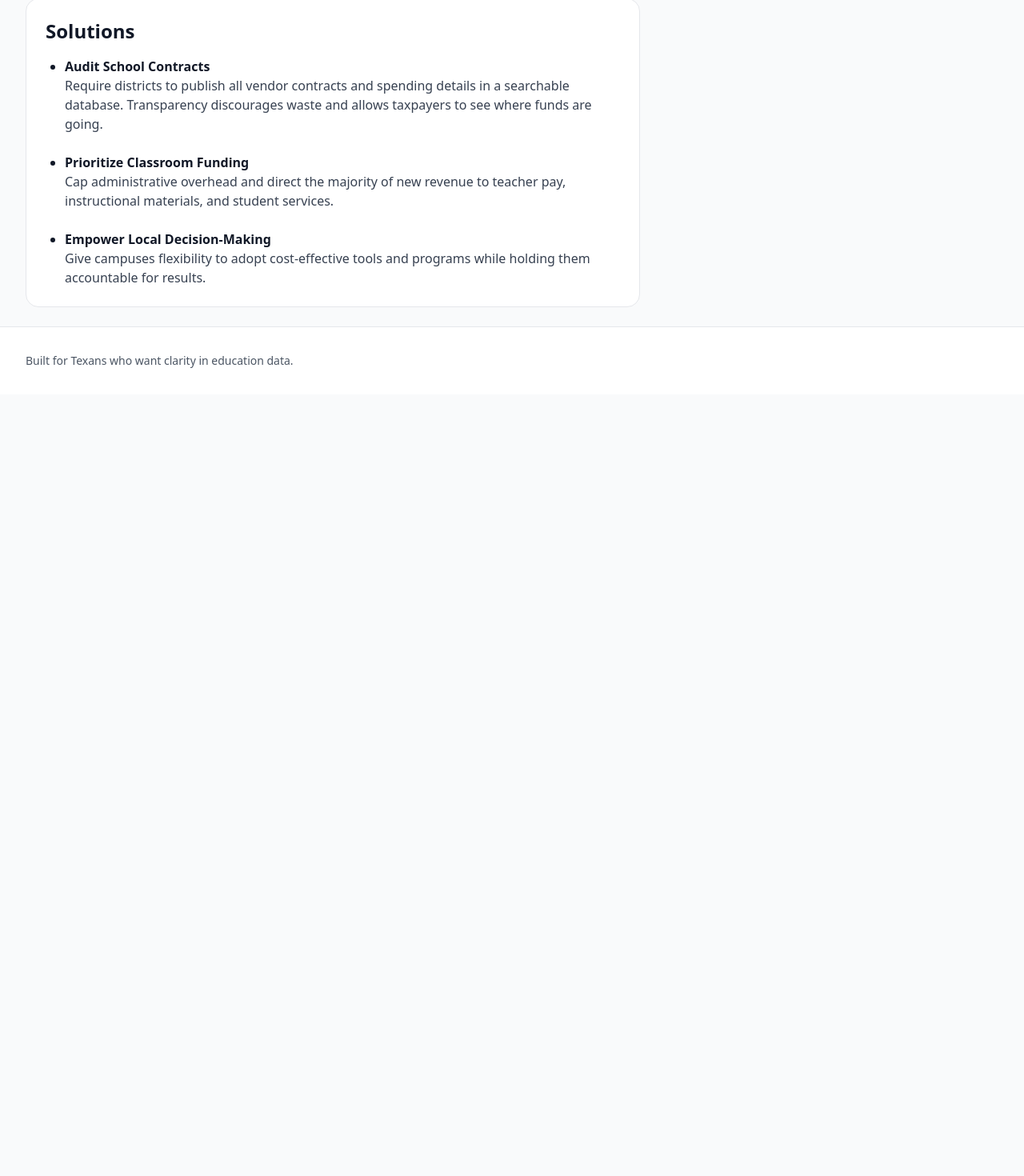
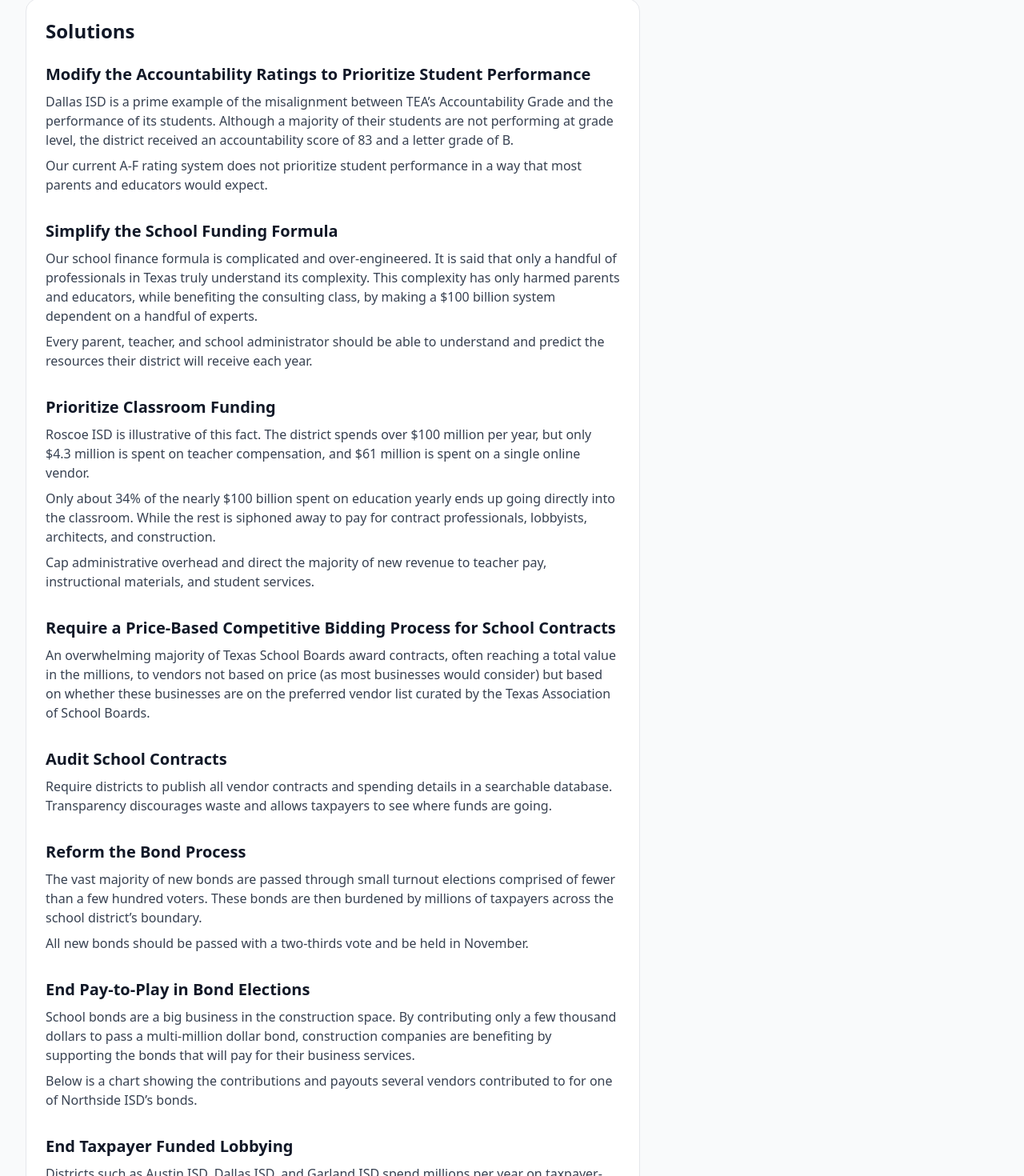
Before and after one commit to jab1897/LoneStarLedger5, a React (Vite) app: page /solutions in a window 1280 px wide. Shown: the part 91-1561 px from the top of the page at 80% size. Before the commit the page ends 800 px from the top, so only its background shows below. Built offline with nearby package versions, Linux system fonts and the light colour scheme.

Commit message:
Update Solutions page content

```diff
--- a/src/pages/Solutions.jsx
+++ b/src/pages/Solutions.jsx
@@ -1,35 +1,79 @@
 import React from "react";
 
-export default function Solutions() {
-  const items = [
+const sections = [
   {
-      title: "Audit School Contracts",
-      description:
-        "Require districts to publish all vendor contracts and spending details in a searchable database. Transparency discourages waste and allows taxpayers to see where funds are going.",
+    title: "Modify the Accountability Ratings to Prioritize Student Performance",
+    paragraphs: [
+      "Dallas ISD is a prime example of the misalignment between TEA’s Accountability Grade and the performance of its students. Although a majority of their students are not performing at grade level, the district received an accountability score of 83 and a letter grade of B.",
+      "Our current A-F rating system does not prioritize student performance in a way that most parents and educators would expect.",
+    ],
+  },
+  {
+    title: "Simplify the School Funding Formula",
+    paragraphs: [
+      "Our school finance formula is complicated and over-engineered. It is said that only a handful of professionals in Texas truly understand its complexity. This complexity has only harmed parents and educators, while benefiting the consulting class, by making a $100 billion system dependent on a handful of experts.",
+      "Every parent, teacher, and school administrator should be able to understand and predict the resources their district will receive each year.",
+    ],
   },
   {
     title: "Prioritize Classroom Funding",
-      description:
+    paragraphs: [
+      "Roscoe ISD is illustrative of this fact. The district spends over $100 million per year, but only $4.3 million is spent on teacher compensation, and $61 million is spent on a single online vendor.",
+      "Only about 34% of the nearly $100 billion spent on education yearly ends up going directly into the classroom. While the rest is siphoned away to pay for contract professionals, lobbyists, architects, and construction.",
       "Cap administrative overhead and direct the majority of new revenue to teacher pay, instructional materials, and student services.",
+    ],
   },
   {
-      title: "Empower Local Decision-Making",
-      description:
-        "Give campuses flexibility to adopt cost-effective tools and programs while holding them accountable for results.",
+    title: "Require a Price-Based Competitive Bidding Process for School Contracts",
+    paragraphs: [
+      "An overwhelming majority of Texas School Boards award contracts, often reaching a total value in the millions, to vendors not based on price (as most businesses would consider) but based on whether these businesses are on the preferred vendor list curated by the Texas Association of School Boards.",
+    ],
+  },
+  {
+    title: "Audit School Contracts",
+    paragraphs: [
+      "Require districts to publish all vendor contracts and spending details in a searchable database. Transparency discourages waste and allows taxpayers to see where funds are going.",
+    ],
+  },
+  {
+    title: "Reform the Bond Process",
+    paragraphs: [
+      "The vast majority of new bonds are passed through small turnout elections comprised of fewer than a few hundred voters. These bonds are then burdened by millions of taxpayers across the school district’s boundary.",
+      "All new bonds should be passed with a two-thirds vote and be held in November.",
+    ],
+  },
+  {
+    title: "End Pay-to-Play in Bond Elections",
+    paragraphs: [
+      "School bonds are a big business in the construction space. By contributing only a few thousand dollars to pass a multi-million dollar bond, construction companies are benefiting by supporting the bonds that will pay for their business services.",
+      "Below is a chart showing the contributions and payouts several vendors contributed to for one of Northside ISD’s bonds.",
+    ],
+  },
+  {
+    title: "End Taxpayer Funded Lobbying",
+    paragraphs: [
+      "Districts such as Austin ISD, Dallas ISD, and Garland ISD spend millions per year on taxpayer-funded lobbyists and consultants.",
+      "These vendors are paid to keep school district finances opaque and to allow districts to keep raising your property taxes through new bonds.",
+    ],
   },
 ];
 
+export default function Solutions() {
   return (
-    <div className="bg-white border rounded-2xl p-6 space-y-4 max-w-3xl">
+    <div className="bg-white border rounded-2xl p-6 space-y-6 max-w-3xl">
       <h1 className="text-2xl font-bold">Solutions</h1>
-      <ul className="space-y-6 list-disc pl-6">
-        {items.map(({ title, description }) => (
-          <li key={title}>
-            <p className="font-semibold">{title}</p>
-            <p className="text-gray-700">{description}</p>
-          </li>
+      <div className="space-y-8">
+        {sections.map(({ title, paragraphs }) => (
+          <section key={title} className="space-y-2">
+            <h2 className="text-xl font-semibold">{title}</h2>
+            {paragraphs.map((text, index) => (
+              <p key={index} className="text-gray-700">
+                {text}
+              </p>
             ))}
-      </ul>
+          </section>
+        ))}
+      </div>
     </div>
   );
 }
```
Lines whose indentation alone changed are shown as unchanged.
